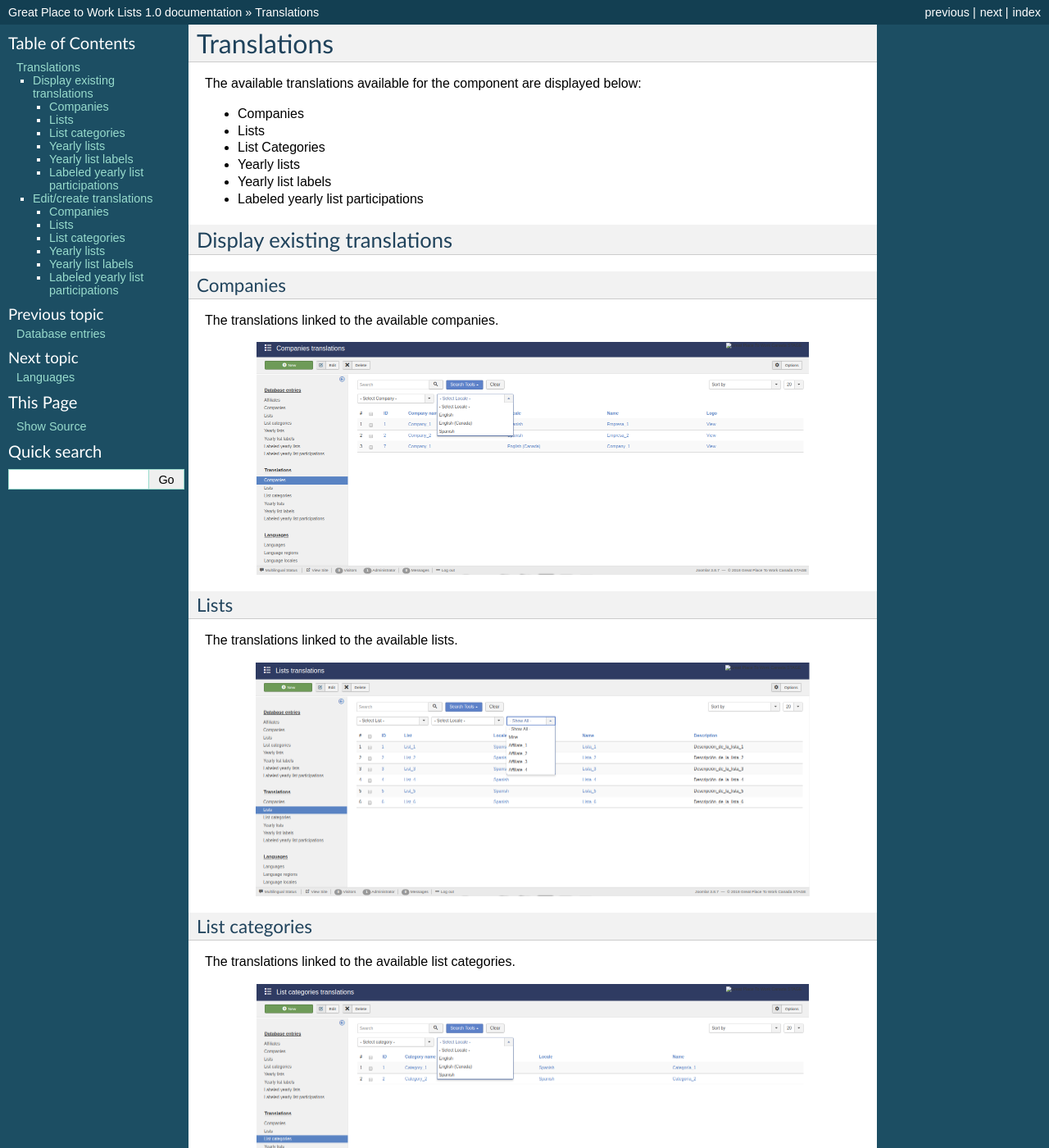
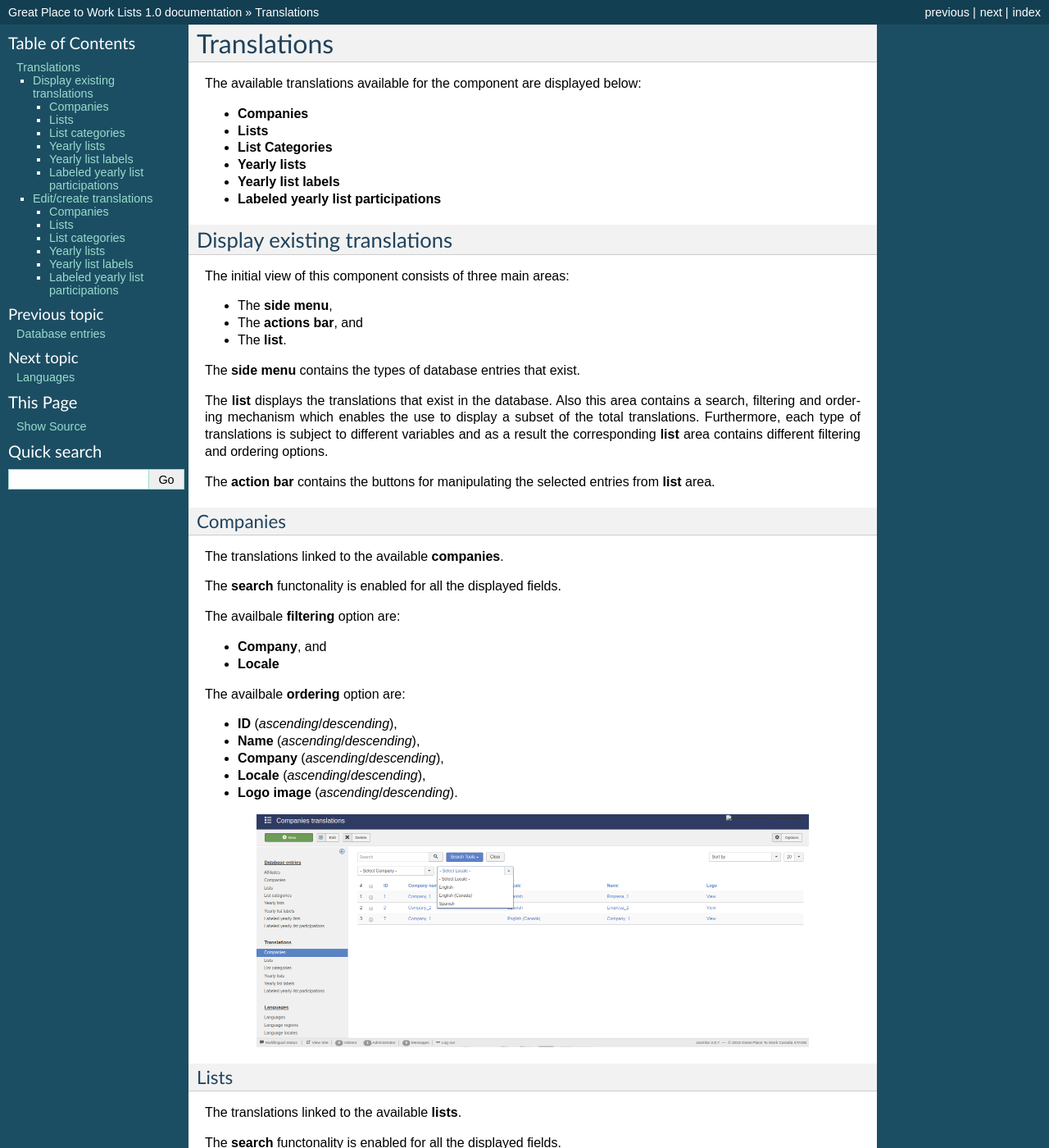
Before and after one commit to treste91/Great-Place-to-Work-Lists, a Sphinx documentation site: the page built from docs/backend/translations.rst, in a window 1280 px wide and 1400 px high. Shown: the whole window at 82% size. Built offline with Sphinx 7.4.7, drawn with Linux system fonts in a browser that asks for light colours; some of the changed text lies outside the part shown.

Commit message:
Update translations.rst

```diff
--- a/docs/backend/translations.rst
+++ b/docs/backend/translations.rst
@@ -3,25 +3,61 @@ Translations
 
 The available translations available for the component are displayed below:
 
-* Companies
+* **Companies**
 
-* Lists
+* **Lists**
 
-* List Categories
+* **List Categories**
 
-* Yearly lists
+* **Yearly lists**
 
-* Yearly list labels
+* **Yearly list labels**
 
-* Labeled yearly list participations
+* **Labeled yearly list participations**
 
 Display existing translations
 -----------------------------
 
+The initial view of this component consists of three main areas:
+
+* The **side menu**,
+
+* The **actions bar**, and
+
+* The **list**.
+
+The **side menu** contains the types of database entries that exist.
+
+The **list** displays the translations that exist in the database.
+Also this area contains a search, filtering and ordering mechanism which enables the use to display a subset of the total translations.
+Furthermore, each type of translations is subject to different variables and as a result the corresponding **list** area contains different filtering and ordering options.
+
+The **action bar** contains the buttons for manipulating the selected entries from **list** area.
+
 Companies
 ^^^^^^^^^
 
-The translations linked to the available companies.
+The translations linked to the available **companies**.
+
+The **search** functonality is enabled for all the displayed fields.
+
+The availbale **filtering** option are:
+
+* **Company**, and
+
+* **Locale**
+
+The availbale **ordering** option are:
+
+* **ID** (*ascending*/*descending*),
+
+* **Name** (*ascending*/*descending*),
+
+* **Company** (*ascending*/*descending*),
+
+* **Locale** (*ascending*/*descending*),
+
+* **Logo image** (*ascending*/*descending*).
 
 .. image:: translations_companies.png
    :scale: 50 %
@@ -31,7 +67,29 @@ The translations linked to the available companies.
 Lists
 ^^^^^
 
-The translations linked to the available lists.
+The translations linked to the available **lists**.
+
+The **search** functonality is enabled for all the displayed fields.
+
+The availbale **filtering** option are:
+
+* **Locale**,
+
+* **List**, and
+
+* **Owner affiliate**.
+
+The availbale **ordering** option are:
+
+* **ID** (*ascending*/*descending*),
+
+* **Name** (*ascending*/*descending*),
+
+* **Description** (*ascending*/*descending*),
+
+* **List** (*ascending*/*descending*), and
+
+* **Locale** (*ascending*/*descending*).
 
 .. image:: translations_lists.png
    :scale: 50 %
@@ -41,7 +99,25 @@ The translations linked to the available lists.
 List categories
 ^^^^^^^^^^^^^^^
 
-The translations linked to the available list categories.
+The translations linked to the available **list categories**.
+
+The **search** functonality is enabled for all the displayed fields.
+
+The availbale **filtering** option are:
+
+* **Category**, and
+
+* **Locale**.
+
+The availbale **ordering** option are:
+
+* **ID** (*ascending*/*descending*),
+
+* **Name** (*ascending*/*descending*),
+
+* **Category** (*ascending*/*descending*), and
+
+* **Locale** (*ascending*/*descending*).
 
 .. image:: translations_list_categories.png
    :scale: 50 %
@@ -51,7 +127,31 @@ The translations linked to the available list categories.
 Yearly lists
 ^^^^^^^^^^^^
 
-The translations linked to the available yearly lists.
+The translations linked to the available **yearly lists**.
+
+The **search** functonality is enabled for all the displayed fields.
+
+The availbale **filtering** option are:
+
+* **Locale**,
+
+* **Yearly list**, and
+
+* **Owner affiliate**.
+
+The availbale **ordering** option are:
+
+* **ID** (*ascending*/*descending*),
+
+* **Name** (*ascending*/*descending*),
+
+* **Description** (*ascending*/*descending*),
+
+* **Logo image** (*ascending*/*descending*),
+
+* **Yearly list** (*ascending*/*descending*), and
+
+* **Locale** (*ascending*/*descending*).
 
 .. image:: translations_yearly_lists.png
    :scale: 50 %
@@ -61,7 +161,25 @@ The translations linked to the available yearly lists.
 Yearly list labels
 ^^^^^^^^^^^^^^^^^^
 
-The translations linked to the available yearly list labels.
+The translations linked to the available **yearly list labels**.
+
+The **search** functonality is enabled for all the displayed fields.
+
+The availbale **filtering** option are:
+
+* **Label**, and
+
+* **Locale**.
+
+The availbale **ordering** option are:
+
+* **ID** (*ascending*/*descending*),
+
+* **Name** (*ascending*/*descending*),
+
+* **Label** (*ascending*/*descending*), and
+
+* **Locale** (*ascending*/*descending*).
 
 .. image:: translations_yearly_list_labels.png
    :scale: 50 %
@@ -71,7 +189,27 @@ The translations linked to the available yearly list labels.
 Labeled yearly list participations
 ^^^^^^^^^^^^^^^^^^^^^^^^^^^^^^^^^^
 
-The translations linked to the available labeled yearly list participations.
+The translations linked to the available **labeled yearly list participations**.
+
+The **search** functonality is enabled for all the displayed fields.
+
+The availbale **filtering** option are:
+
+* **Locale**,
+
+* **Labeled yearly list participation**, and
+
+* **Owner affiliate**.
+
+The availbale **ordering** option are:
+
+* **ID** (*ascending*/*descending*),
+
+* **Labled yearly list participation** (*ascending*/*descending*),
+
+* **Company quote** (*ascending*/*descending*), and
+
+* **Locale** (*ascending*/*descending*).
 
 .. image:: translations_labeled_yearly_list_participations.png
    :scale: 50 %
@@ -81,10 +219,23 @@ The translations linked to the available labeled yearly list participations.
 Edit/create translations
 ------------------------
 
+Except for the views that display the existing translations, the functionality exists to **create new** and **edit existing** translations.
+
+For this reason, a number of buttons and the necessary functions have been created in the previous views.
+These buttons are:
+
+* **New**
+
+* **Edit**
+
+* **Delete**
+
+In the following subsections the edit/create view of each type of entries is analyzed.
+
 Companies
 ^^^^^^^^^
 
-The translations linked to the available companies.
+The translation of a **company**.
 
 .. image:: translations_edit_company.png
    :scale: 50 %
@@ -94,7 +245,7 @@ The translations linked to the available companies.
 Lists
 ^^^^^
 
-The translations linked to the available lists.
+The translation of **list**.
 
 .. image:: translations_edit_list.png
    :scale: 50 %
@@ -104,7 +255,7 @@ The translations linked to the available lists.
 List categories
 ^^^^^^^^^^^^^^^
 
-The translations linked to the available list categories.
+The translation of a **list category**.
 
 .. image:: translations_edit_list_category.png
    :scale: 50 %
@@ -114,7 +265,7 @@ The translations linked to the available list categories.
 Yearly lists
 ^^^^^^^^^^^^
 
-The translations linked to the available yearly lists.
+The translation of a **yearly list**.
 
 .. image:: translations_edit_yearly_list.png
    :scale: 50 %
@@ -124,7 +275,7 @@ The translations linked to the available yearly lists.
 Yearly list labels
 ^^^^^^^^^^^^^^^^^^
 
-The translations linked to the available yearly list labels.
+The translation of a **yearly list label**.
 
 .. image:: translations_edit_yearly_list_label.png
    :scale: 50 %
@@ -134,7 +285,7 @@ The translations linked to the available yearly list labels.
 Labeled yearly list participations
 ^^^^^^^^^^^^^^^^^^^^^^^^^^^^^^^^^^
 
-The translations linked to the available labeled yearly list participations.
+The translation of a **labeled yearly list participations**.
 
 .. image:: translations_edit_labeled_yearly_list_participation.png
    :scale: 50 %
```
